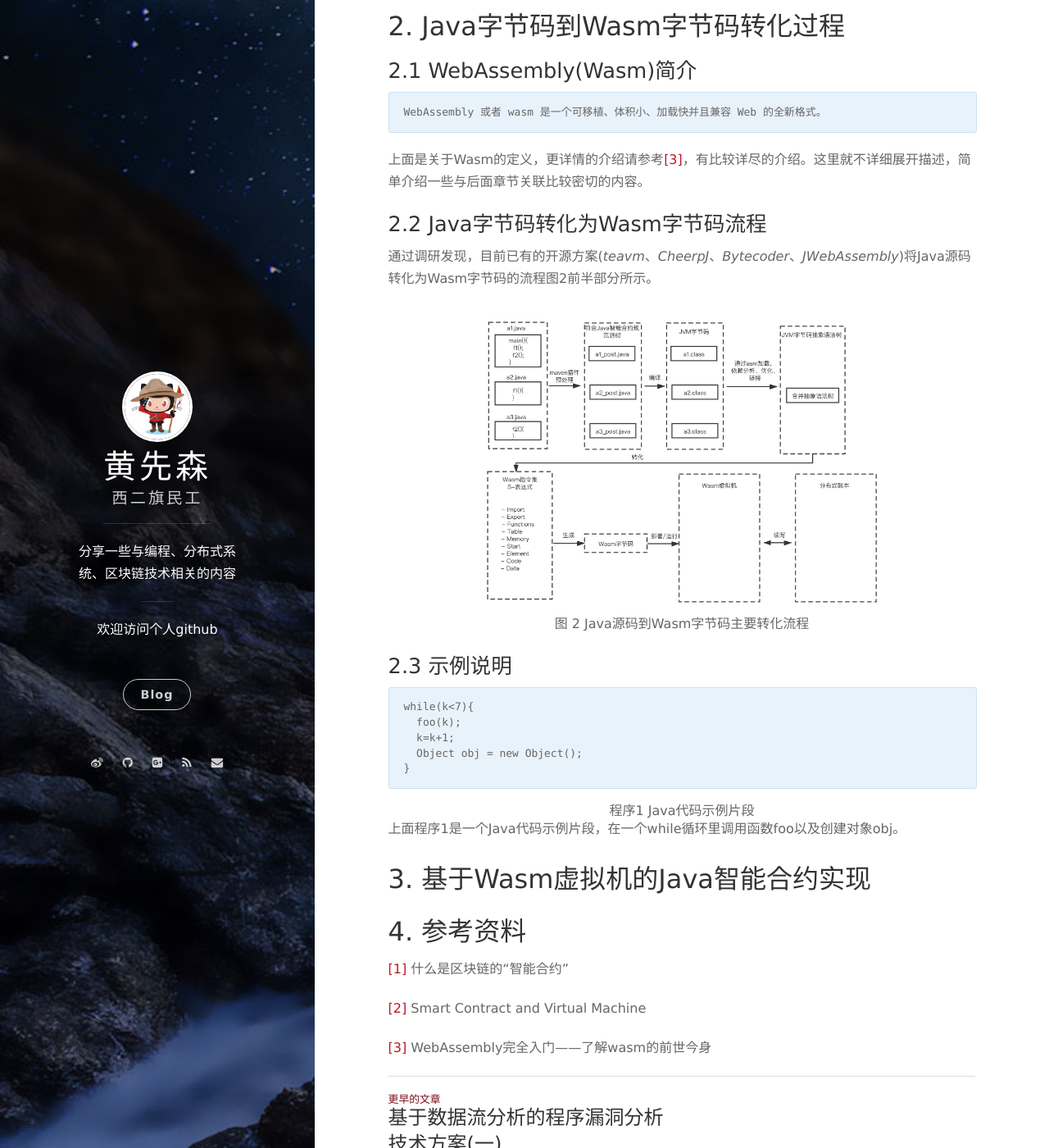
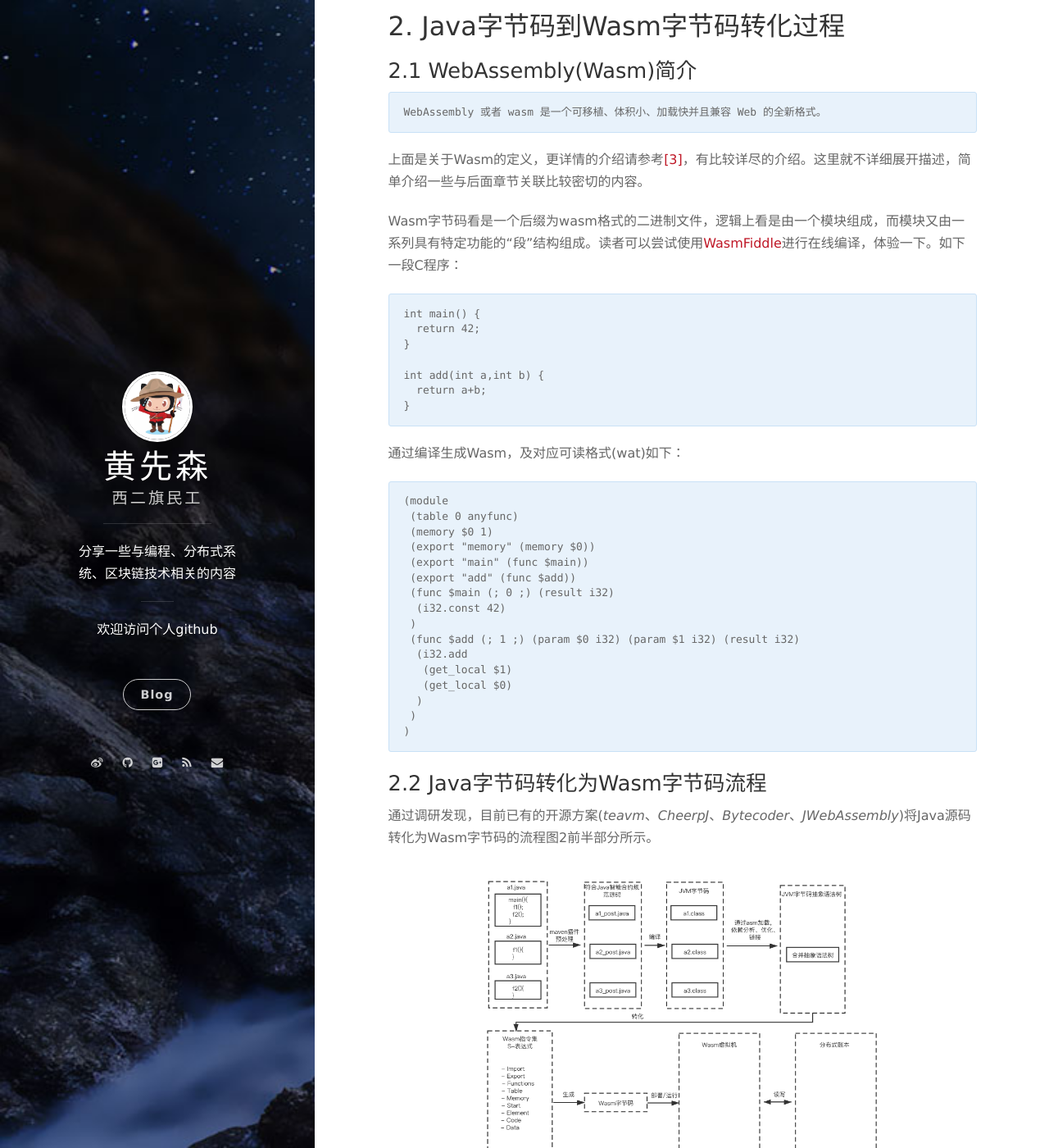
Before and after one commit to berryjam/berryjam.github.io, a Jekyll site: the page built from _posts/2020-07-06-Java智能合约实现探索.md, in a window 1280 px wide and 1400 px high, scrolled down 1719 px. Shown: the whole window at 82% size. Built offline with Jekyll 4.4.1, drawn with Linux system fonts in a browser that asks for light colours; nearby versions of some CDN libraries; comment, search, counter and statistics services are not loaded.

Commit message:
Update 2020-07-06-Java智能合约实现探索.md

````diff
--- a/_posts/2020-07-06-Java智能合约实现探索.md
+++ b/_posts/2020-07-06-Java智能合约实现探索.md
@@ -55,7 +55,38 @@ WebAssembly 或者 wasm 是一个可移植、体积小、加载快并且兼容 W
 
 上面是关于Wasm的定义，更详情的介绍请参考[[3]](https://juejin.im/post/5be293daf265da616c65157e)，有比较详尽的介绍。这里就不详细展开描述，简单介绍一些与后面章节关联比较密切的内容。
 
+Wasm字节码看是一个后缀为wasm格式的二进制文件，逻辑上看是由一个模块组成，而模块又由一系列具有特定功能的“段”结构组成。读者可以尝试使用[WasmFiddle](https://wasdk.github.io/WasmFiddle/)进行在线编译，体验一下。如下一段C程序：
 
+```
+int main() {
+  return 42;
+}
+
+int add(int a,int b) {
+  return a+b;
+}
+```
+
+通过编译生成Wasm，及对应可读格式(wat)如下：
+
+```
+(module
+ (table 0 anyfunc)
+ (memory $0 1)
+ (export "memory" (memory $0))
+ (export "main" (func $main))
+ (export "add" (func $add))
+ (func $main (; 0 ;) (result i32)
+  (i32.const 42)
+ )
+ (func $add (; 1 ;) (param $0 i32) (param $1 i32) (result i32)
+  (i32.add
+   (get_local $1)
+   (get_local $0)
+  )
+ )
+)
+```
 
 
 ### 2.2 Java字节码转化为Wasm字节码流程
````
